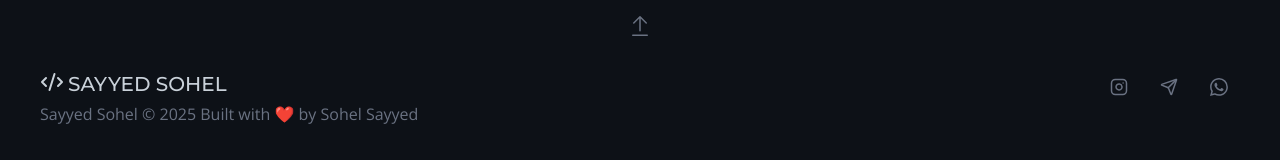
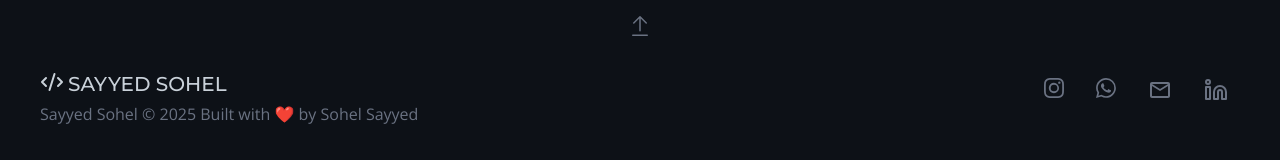
Before and after one commit to sohez/sohez.github.io, a Next.js app: page / in a window 1280 px wide. Shown: the part 2929-3089 px from the top of the page. Built offline with nearby package versions, Linux system fonts and the light colour scheme.

Commit message:
chore: social links fix

```diff
--- a/src/app/components/Footer.tsx
+++ b/src/app/components/Footer.tsx
@@ -1,20 +1,50 @@
 "use client";
-import { Code2Icon, InstagramIcon, SendIcon } from "lucide-react";
+import { Code2Icon } from "lucide-react";
 import Link from "next/link";
 import React from "react";
-import { BsWhatsapp } from "react-icons/bs";
+import { BsInstagram, BsWhatsapp } from "react-icons/bs";
+import { FiLinkedin } from "react-icons/fi";
 import { GoMoveToTop } from "react-icons/go";
+import { MdMailOutline } from "react-icons/md";
+
+const socialLinks = [
+  {
+    name: "Instagram",
+    icon: <BsInstagram size={20} />,
+    url: "https://www.instagram.com/sohel_sayyed.dev",
+  },
+  {
+    name: "WhatsApp",
+    icon: <BsWhatsapp size={20} />,
+    url: "https://wa.me/+917887614788",
+  },
+  {
+    name: "Email",
+    icon: <MdMailOutline size={24} />,
+    url: "mailto:techsohez@gmail.com",
+  },
+  {
+    name: "Linkedin",
+    icon: <FiLinkedin size={24} />,
+    url: "https://www.linkedin.com/in/sohez/",
+  },
+];
+
+const handleMoveTop = () => {
+  window.scrollTo({ top: 0, behavior: "smooth" });
+};
 
 const Footer = () => {
   return (
     <footer className="w-full mt-35 bg-[#0D1117] p-4 shadow-[0_-10px_30px_rgba(13,17,23,0.45)] pb-14 pt-14">
       <div className="max-w-7xl mx-auto flex flex-col gap-3 justify-center items-center px-6 mb-3">
         <button
+          onClick={handleMoveTop}
           title="go to top"
           type="button"
           className="flex items-center gap-2 hover:scale-105 text-gray-500 hover:text-gray-200 transition-all duration-200 bg-gradient-to-b from-transparent to-transparent hover:from-transparent hover:to-gray-900 hover:border-b-[0.2] border-gray-500 px-2 py-1 rounded-lg"
         >
-          <GoMoveToTop size={24} className="" />
+          <GoMoveToTop size={24} />
         </button>
         <div className="mt-4 w-full flex flex-col-reverse md:flex-row gap-8 justify-between">
           <div className="flex gap-1 flex-col items-center md:items-start justify-center">
@@ -29,30 +59,17 @@ const Footer = () => {
 
           <div>
             <ul className="flex gap-2 items-center md:items-start justify-center">
-              <li>
-                <Link
-                  href="/"
-                  className="flex items-center gap-2  text-gray-500 hover:text-gray-200 transition-all duration-200 bg-gradient-to-b from-transparent to-transparent hover:from-transparent hover:to-gray-900 hover:border-b-[0.2] border-gray-500 px-3 py-2 rounded-lg"
-                >
-                  <InstagramIcon size={18} />
-                </Link>
-              </li>
-              <li>
-                <Link
-                  href="/"
-                  className="flex items-center gap-2  text-gray-500 hover:text-gray-200 transition-all duration-200 bg-gradient-to-b from-transparent to-transparent hover:from-transparent hover:to-gray-900 hover:border-b-[0.2] border-gray-500 px-3 py-2 rounded-lg"
-                >
-                  <SendIcon size={18} />
-                </Link>
-              </li>
-              <li>
-                <Link
-                  href="/"
-                  className="flex items-center gap-2  text-gray-500 hover:text-gray-200 transition-all duration-200 bg-gradient-to-b from-transparent to-transparent hover:from-transparent hover:to-gray-900 hover:border-b-[0.2] border-gray-500 px-3 py-2 rounded-lg"
-                >
-                  <BsWhatsapp size={18} />
-                </Link>
-              </li>
+              {socialLinks.map((link) => (
+                <li key={link.name}>
+                  <Link
+                    title={link.name}
+                    href={link.url}
+                    className="flex items-center justify-center gap-2  text-gray-500 hover:text-gray-200 transition-all duration-200 bg-gradient-to-b from-transparent to-transparent hover:from-transparent hover:to-gray-900 hover:border-b-[0.2] border-gray-500 px-3 py-2 rounded-lg"
+                  >
+                    {link.icon}
+                  </Link>
+                </li>
+              ))}
             </ul>
           </div>
         </div>
```
